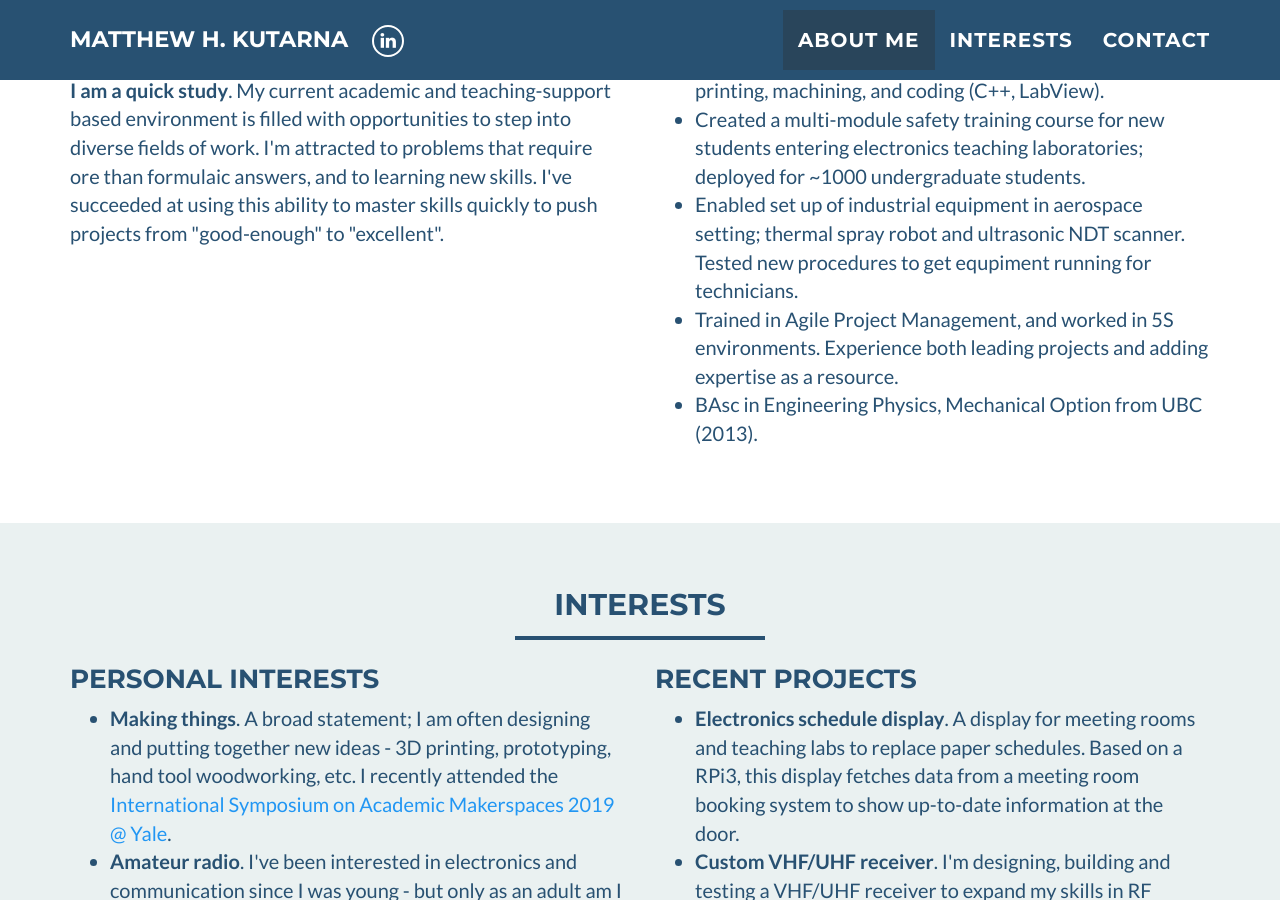
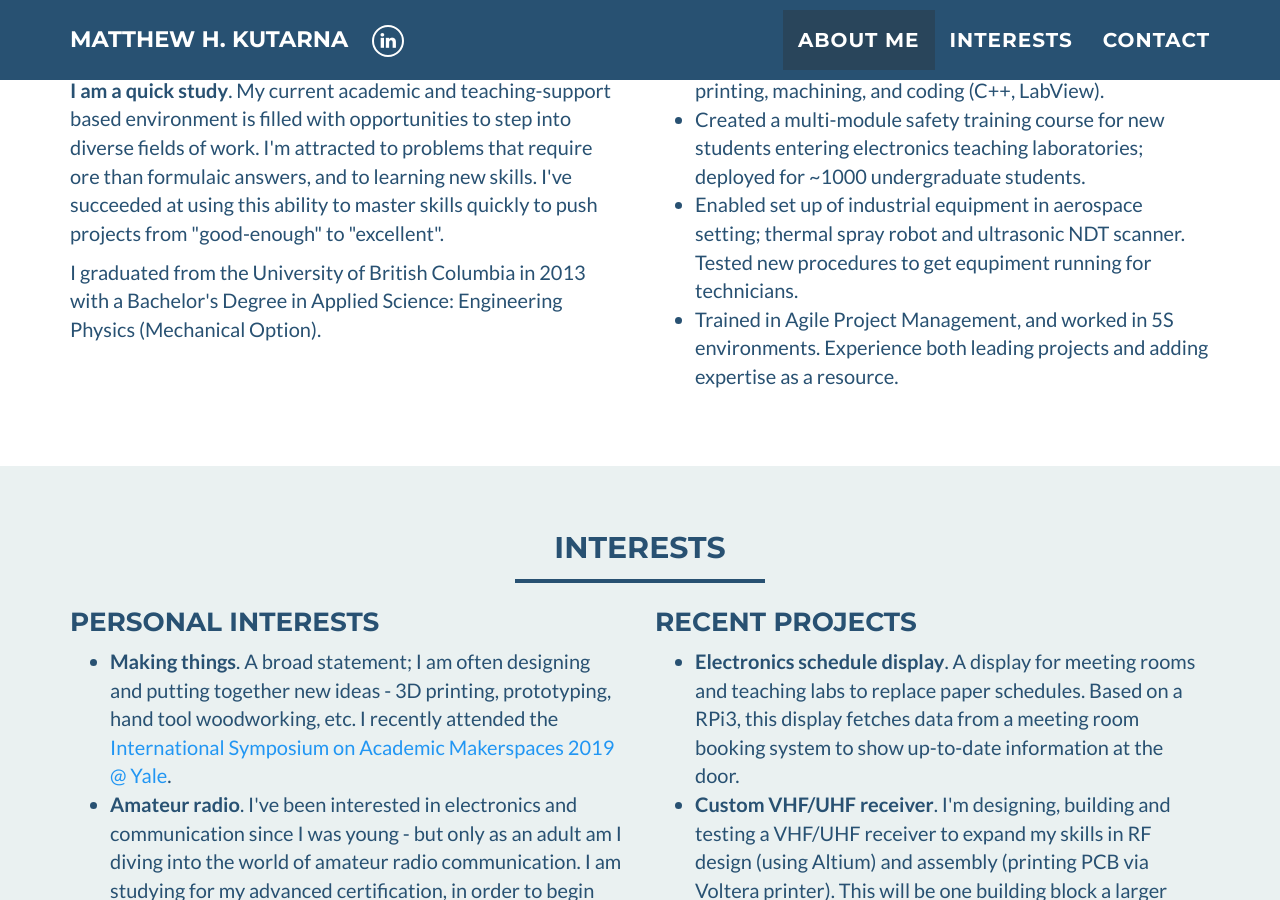
Before and after one commit to mkutarna/mkutarna.github.io, a Jekyll site: the page built from index.html, in a window 1280 px wide and 900 px high, scrolled down 809 px. Built offline with Jekyll 4.4.1, drawn with Linux system fonts in a browser that asks for light colours.

Commit message:
about_me update

```diff
--- a/_includes/about_me.html
+++ b/_includes/about_me.html
@@ -22,6 +22,11 @@
            to problems that require ore than formulaic answers, and to learning
            new skills. I've succeeded at using this ability to master skills
            quickly to push projects from "good-enough" to "excellent".
+        </p>
+        <p>
+           I graduated from the University of British Columbia in 2013 with a
+           Bachelor's Degree in Applied Science: Engineering Physics (Mechanical
+           Option).
         </p>
       </div>
 	    <div class="col-sm-6">
@@ -48,9 +53,6 @@
             Trained in Agile Project Management, and worked in 5S environments.
             Experience both leading projects and adding expertise as a resource.
     			</li>
-    			<li>
-            BAsc in Engineering Physics, Mechanical Option from UBC (2013).
-    			</li>
 		    </ul>
 	    </div>
     </div>
```
Also changed, not shown: 1 other file.
